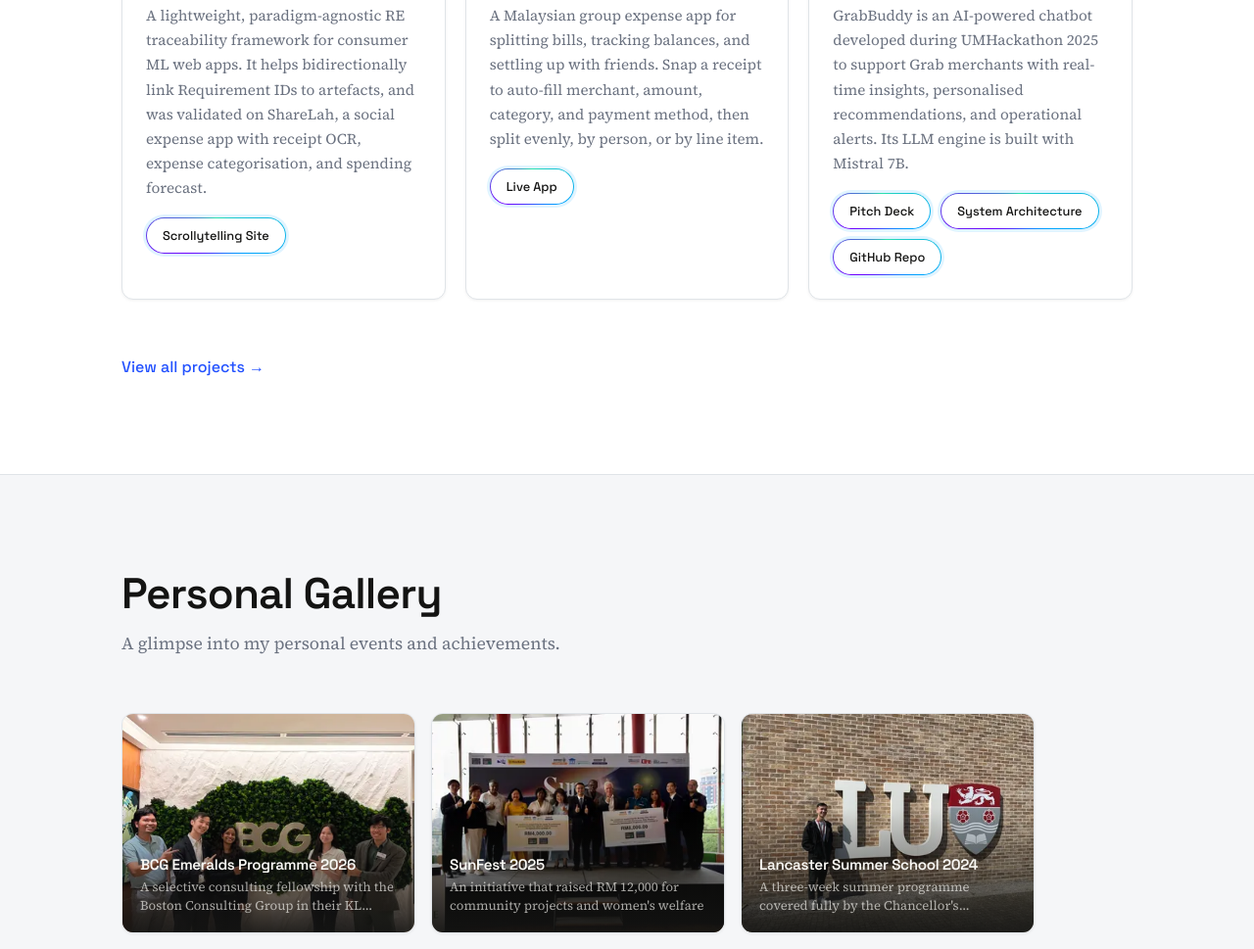
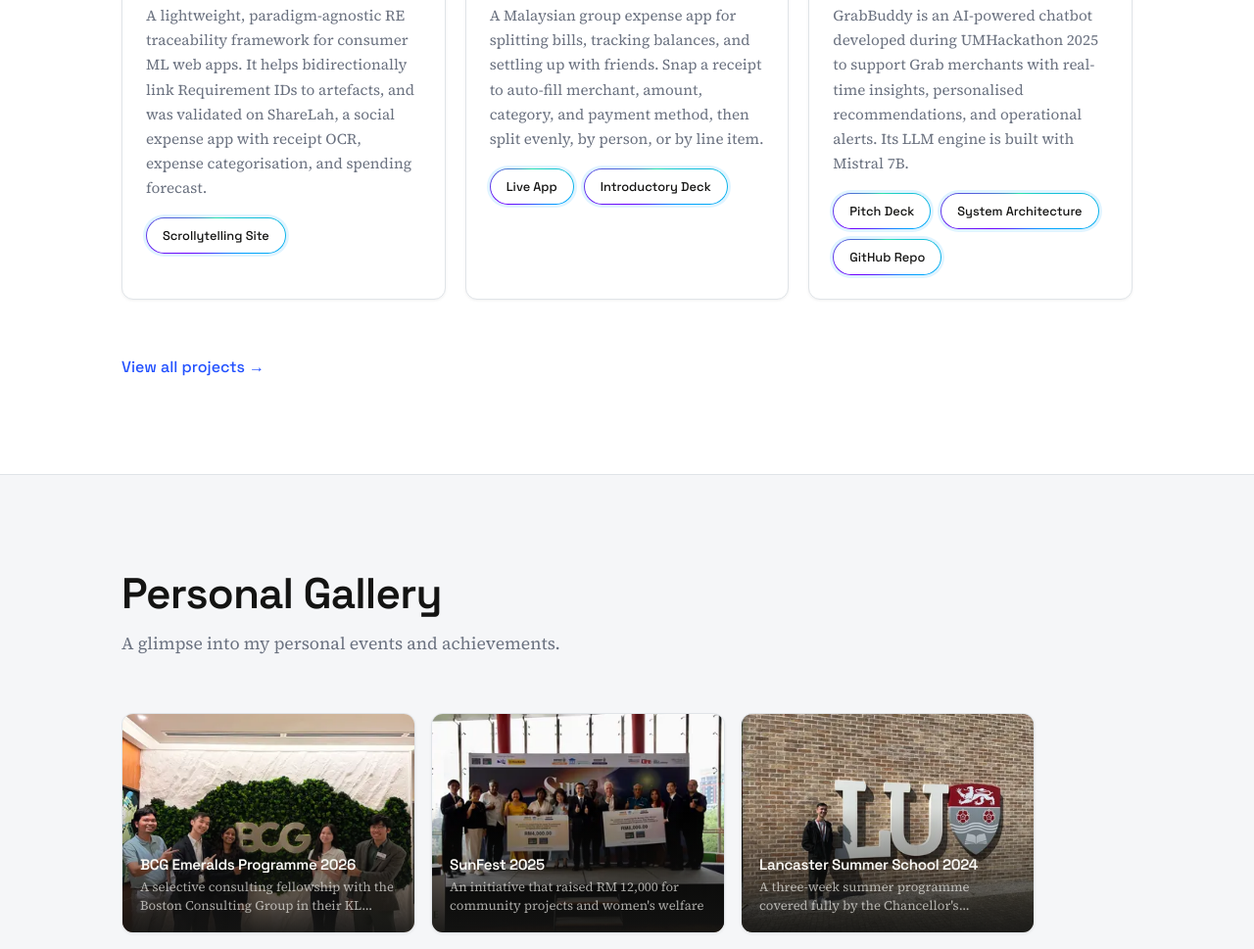
Before and after one commit to Justin-yww/my-portfolio, a website: page index.html in a window 1280 px wide. Shown: the part 1146-2115 px from the top of the page at 98% size. Drawn offline with Linux system fonts and the light colour scheme.

Commit message:
[NEW] Added link to introductory deck for ShareLah

```diff
--- a/index.html
+++ b/index.html
@@ -304,6 +304,14 @@
                   rel="noopener noreferrer"
                   >Live App</a
                 >
+                <a
+                  href="assets/pdfs/about_sharelah.pdf"
+                  class="project-link js-pdf-preview"
+                  data-pdf-title="About ShareLah"
+                  target="_blank"
+                  rel="noopener noreferrer"
+                  >Introductory Deck</a
+                >
               </div>
             </div>
           </div>
```
Also changed, not shown: projects.html (+8 -0 lines), 1 other file.
